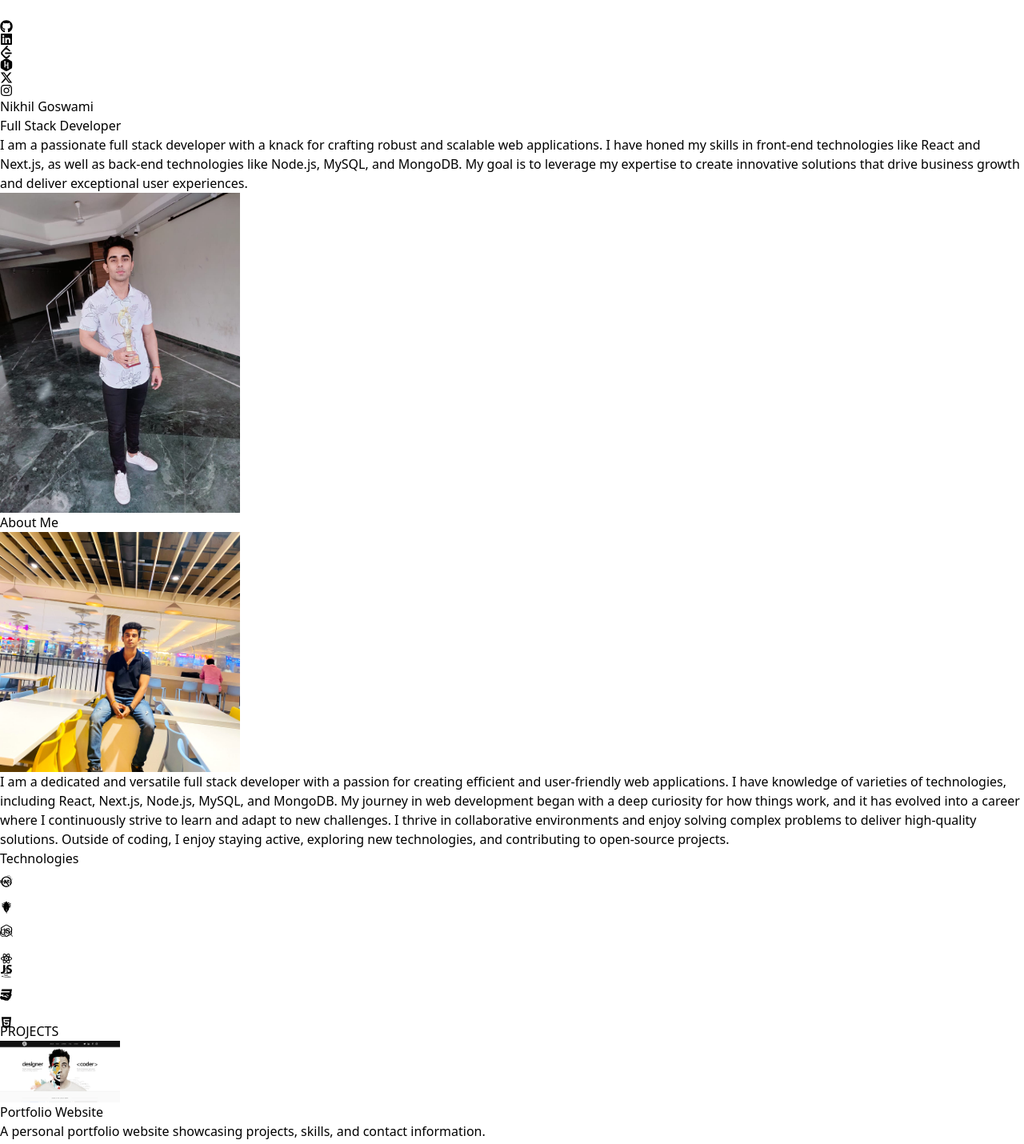
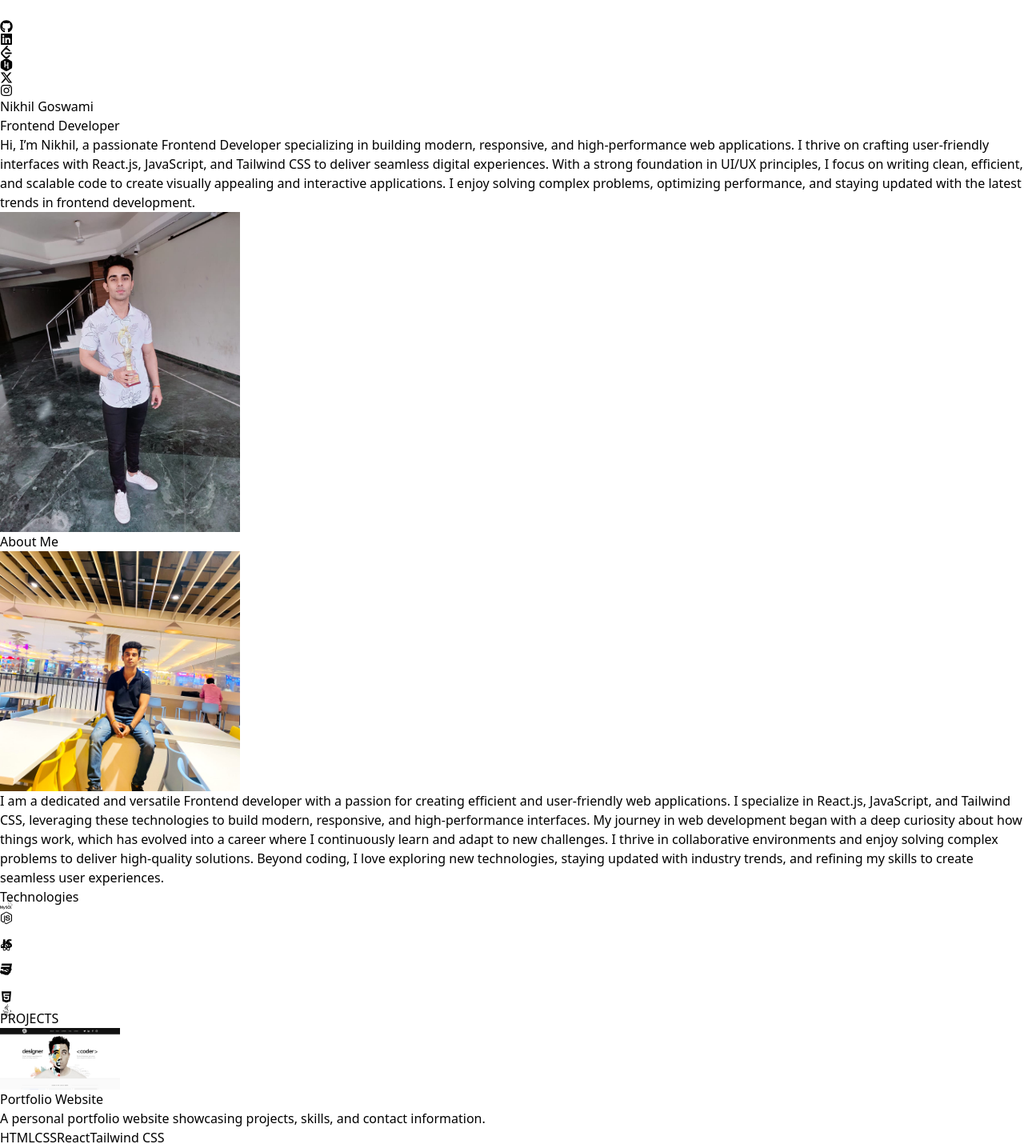
Before and after one commit to g1Nikhil/Nikhil-portfolio, a React (Vite) app: page / in a window 1280 px wide. Shown: the part 445-1875 px from the top of the page at 80% size. Built offline with nearby package versions, Linux system fonts and the light colour scheme.

Commit message:
some changes on portfolio

```diff
--- a/src/components/About.jsx
+++ b/src/components/About.jsx
@@ -35,16 +35,18 @@ const About = () => {
           <div className="flex justify-center lg:justify-start">
             <motion.p className="my-2 max-w-xl py-6 ">
               {" "}
-              I am a dedicated and versatile full stack developer with a passion
-              for creating efficient and user-friendly web applications. I have
-              knowledge of varieties of technologies, including React, Next.js,
-              Node.js, MySQL, and MongoDB. My journey in web development began
-              with a deep curiosity for how things work, and it has evolved into
-              a career where I continuously strive to learn and adapt to new
+              I am a dedicated and versatile Frontend developer with a passion
+              for creating efficient and user-friendly web applications. I
+              specialize in React.js, JavaScript, and Tailwind CSS, leveraging
+              these technologies to build modern, responsive, and
+              high-performance interfaces. My journey in web development began
+              with a deep curiosity about how things work, which has evolved
+              into a career where I continuously learn and adapt to new
               challenges. I thrive in collaborative environments and enjoy
-              solving complex problems to deliver high-quality solutions.
-              Outside of coding, I enjoy staying active, exploring new
-              technologies, and contributing to open-source projects.
+              solving complex problems to deliver high-quality solutions. Beyond
+              coding, I love exploring new technologies, staying updated with
+              industry trends, and refining my skills to create seamless user
+              experiences.
             </motion.p>
           </div>
         </motion.div>
--- a/src/components/Hero.jsx
+++ b/src/components/Hero.jsx
@@ -31,7 +31,7 @@ const Hero = () => {
               animate="visible"
               className=" text-yellow-400  text-3xl tracking-tight"
             >
-              Full Stack Developer
+              Frontend Developer
             </motion.span>
 
             <motion.p
@@ -40,12 +40,15 @@ const Hero = () => {
               animate="visible"
               className="my-3 max-w-xl py-6 font-light tracking-tight"
             >
-              I am a passionate full stack developer with a knack for crafting
-              robust and scalable web applications. I have honed my skills in
-              front-end technologies like React and Next.js, as well as back-end
-              technologies like Node.js, MySQL, and MongoDB. My goal is to
-              leverage my expertise to create innovative solutions that drive
-              business growth and deliver exceptional user experiences.
+              Hi, I’m Nikhil, a passionate Frontend Developer specializing in
+              building modern, responsive, and high-performance web
+              applications. I thrive on crafting user-friendly interfaces with
+              React.js, JavaScript, and Tailwind CSS to deliver seamless digital
+              experiences. With a strong foundation in UI/UX principles, I focus
+              on writing clean, efficient, and scalable code to create visually
+              appealing and interactive applications. I enjoy solving complex
+              problems, optimizing performance, and staying updated with the
+              latest trends in frontend development.
             </motion.p>
           </div>
         </div>
--- a/src/components/Technology.jsx
+++ b/src/components/Technology.jsx
@@ -1,13 +1,13 @@
 import { RiReactjsLine } from "react-icons/ri";
 import { IoLogoJavascript } from "react-icons/io";
 import { TbBrandTailwind } from "react-icons/tb";
-import { SiMongodb } from "react-icons/si";
+// import { SiMongodb } from "react-icons/si";
 import { FaNodeJs } from "react-icons/fa";
 import { FaCss3 } from "react-icons/fa";
 import { FaHtml5 } from "react-icons/fa";
-import { TbBrandNextjs } from "react-icons/tb";
-import { SiExpress } from "react-icons/si";
-import { DiRedis } from "react-icons/di";
+// import { TbBrandNextjs } from "react-icons/tb";
+// import { SiExpress } from "react-icons/si";
+// import { DiRedis } from "react-icons/di";
 import { SiMysql } from "react-icons/si";
 import { FaJava } from "react-icons/fa6";
 import { motion } from "framer-motion";
@@ -44,14 +44,14 @@ const Technology = () => {
         transition={{ duration: 1.5 }}
         className="flex flex-wrap items-center justify-center gap-4"
       >
-        <motion.div
+        {/* <motion.div
           variants={iconVariants(1)}
           initial="initial"
           animate="animate"
           className="rounded-2xl border-4 border-neutral-800 p-4"
         >
           <TbBrandNextjs className="text-7xl text-white" />
-        </motion.div>
+        </motion.div> */}
 
         <motion.div
           variants={iconVariants(2)}
@@ -62,32 +62,32 @@ const Technology = () => {
           <SiMysql className="text-7xl text-[#00758F]" />
         </motion.div>
 
-        <motion.div
+        {/* <motion.div
           variants={iconVariants(1)}
           initial="initial"
           animate="animate"
           className="rounded-2xl border-4 border-neutral-800 p-4"
         >
           <SiMongodb className="text-7xl text-[#47A248]" />
-        </motion.div>
+        </motion.div> */}
 
-        <motion.div
+        {/* <motion.div
           variants={iconVariants(2)}
           initial="initial"
           animate="animate"
           className="rounded-2xl border-4 border-neutral-800 p-4"
         >
           <DiRedis className="text-7xl text-[#DC382D]" />
-        </motion.div>
+        </motion.div> */}
 
-        <motion.div
+        {/* <motion.div
           variants={iconVariants(1)}
           initial="initial"
           animate="animate"
           className="rounded-2xl border-4 border-neutral-800 p-4"
         >
           <SiExpress className="text-7xl text-white" />
-        </motion.div>
+        </motion.div> */}
 
         <motion.div
           variants={iconVariants(2)}
@@ -107,14 +107,7 @@ const Technology = () => {
           <RiReactjsLine className="text-7xl text-[#61DAFB]" />
         </motion.div>
 
-        <motion.div
-          variants={iconVariants(1)}
-          initial="initial"
-          animate="animate"
-          className="rounded-2xl border-4 border-neutral-800 p-4"
-        >
-          <FaJava className="text-7xl text-[#EA2D2E]" />
-        </motion.div>
+
 
         <motion.div
           variants={iconVariants(2)}
@@ -151,6 +144,16 @@ const Technology = () => {
         >
           <FaHtml5 className="text-7xl text-[#E34F26]" />
         </motion.div>
+
+        <motion.div
+          variants={iconVariants(1)}
+          initial="initial"
+          animate="animate"
+          className="rounded-2xl border-4 border-neutral-800 p-4"
+        >
+          <FaJava className="text-7xl text-[#EA2D2E]" />
+        </motion.div>
+
       </motion.div>
     </div>
   );
```
